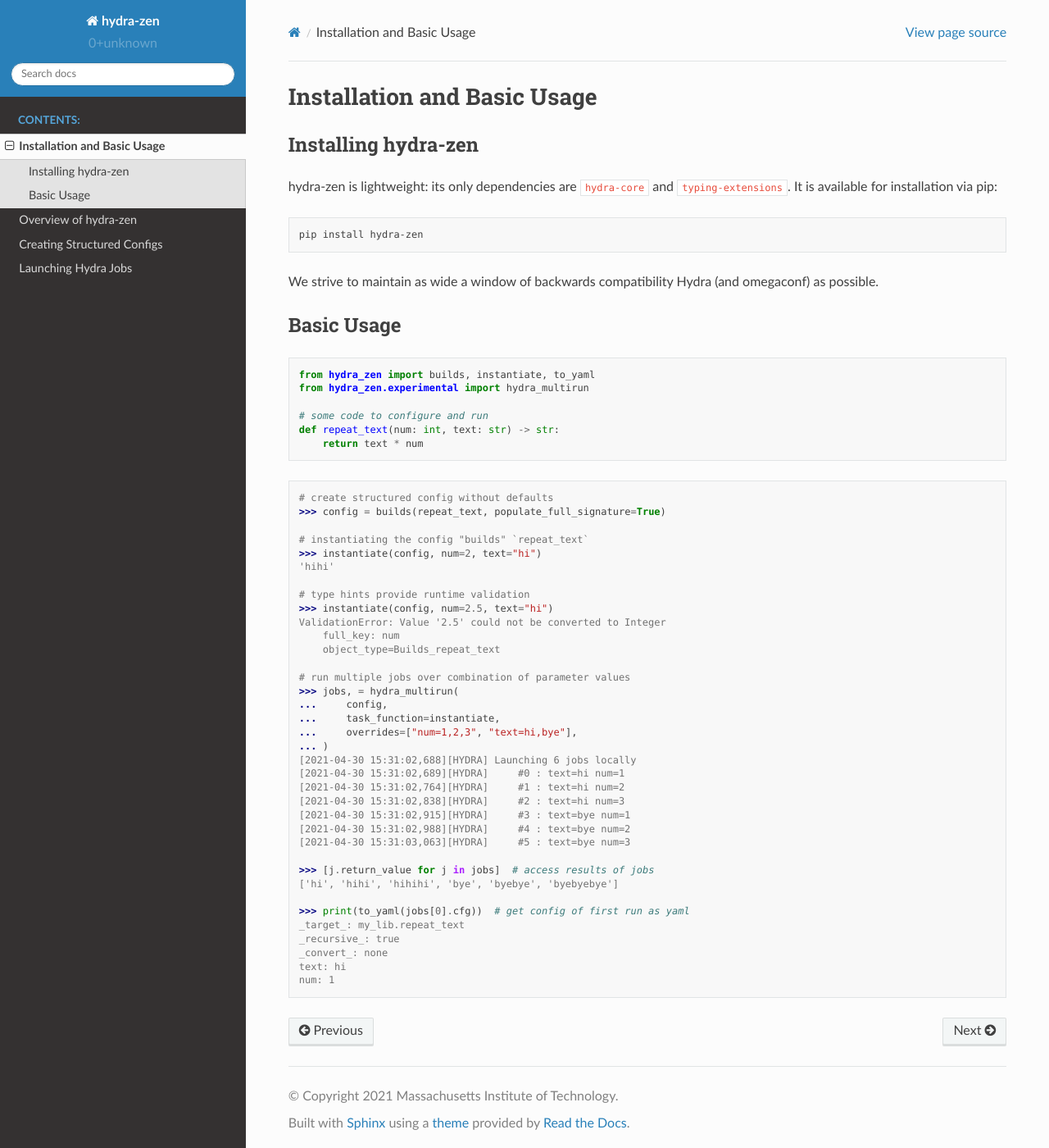
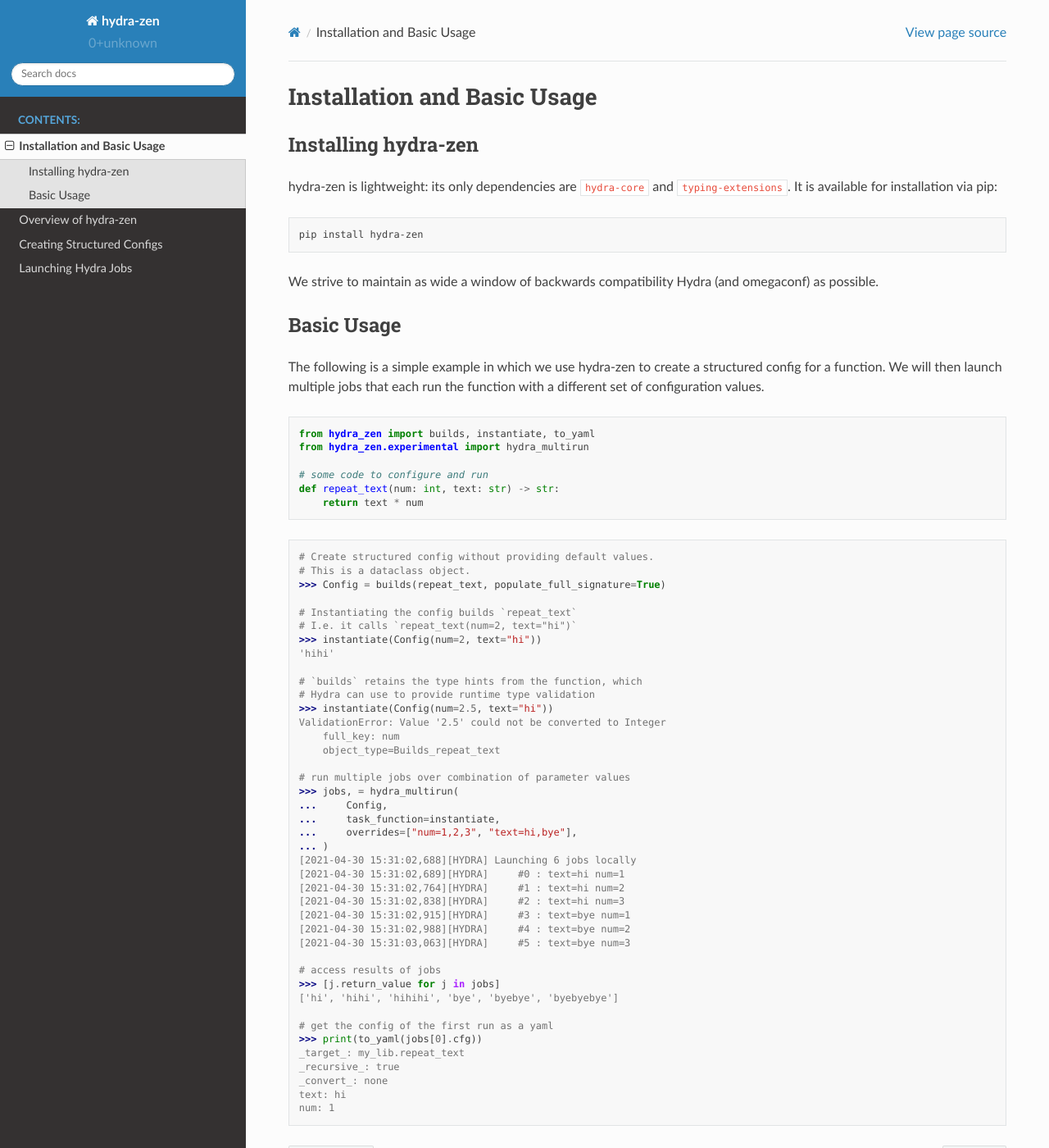
Before and after one commit to mit-ll-responsible-ai/hydra-zen, a Sphinx documentation site: the page built from docs/source/installation.rst, in a window 1280 px wide and 1400 px high. Shown: the whole window at 82% size. Built offline with Sphinx 7.4.7 and the Read the Docs theme 2.0.0, drawn with Linux system fonts in a browser that asks for light colours.

Commit message:
add docs for hydrated_dataclass, and touchup basic usage

```diff
--- /dev/null
+++ b/docs/source/generated/hydra_zen.hydrated_dataclass.rst
@@ -0,0 +1,6 @@
+hydrated_dataclass
+==================
+
+.. currentmodule:: hydra_zen
+
+.. autofunction:: hydrated_dataclass
--- a/docs/source/installation.rst
+++ b/docs/source/installation.rst
@@ -17,6 +17,9 @@
 Basic Usage
 -----------
 
+The following is a simple example in which we use hydra-zen to create a structured config for a function.
+We will then launch multiple jobs that each run the function with a different set of configuration values.
+
 .. code-block:: python
 
    from hydra_zen import builds, instantiate, to_yaml
@@ -28,22 +31,25 @@
 
 .. code-block:: pycon
 
-   # create structured config without defaults
-   >>> config = builds(repeat_text, populate_full_signature=True)
+   # Create structured config without providing default values.
+   # This is a dataclass object.
+   >>> Config = builds(repeat_text, populate_full_signature=True)
 
-   # instantiating the config "builds" `repeat_text`
-   >>> instantiate(config, num=2, text="hi")
+   # Instantiating the config builds `repeat_text`
+   # I.e. it calls `repeat_text(num=2, text="hi")`
+   >>> instantiate(Config(num=2, text="hi"))
    'hihi'
 
-   # type hints provide runtime validation
-   >>> instantiate(config, num=2.5, text="hi")
+   # `builds` retains the type hints from the function, which
+   # Hydra can use to provide runtime type validation
+   >>> instantiate(Config(num=2.5, text="hi"))
    ValidationError: Value '2.5' could not be converted to Integer
        full_key: num
        object_type=Builds_repeat_text
 
    # run multiple jobs over combination of parameter values
    >>> jobs, = hydra_multirun(
-   ...     config,
+   ...     Config,
    ...     task_function=instantiate,
    ...     overrides=["num=1,2,3", "text=hi,bye"],
    ... )
@@ -55,10 +61,12 @@
    [2021-04-30 15:31:02,988][HYDRA] 	#4 : text=bye num=2
    [2021-04-30 15:31:03,063][HYDRA] 	#5 : text=bye num=3
 
-   >>> [j.return_value for j in jobs]  # access results of jobs
+   # access results of jobs
+   >>> [j.return_value for j in jobs]
    ['hi', 'hihi', 'hihihi', 'bye', 'byebye', 'byebyebye']
 
-   >>> print(to_yaml(jobs[0].cfg))  # get config of first run as yaml
+   # get the config of the first run as a yaml
+   >>> print(to_yaml(jobs[0].cfg))
    _target_: my_lib.repeat_text
    _recursive_: true
    _convert_: none
--- a/docs/source/structured_configs.rst
+++ b/docs/source/structured_configs.rst
@@ -9,3 +9,4 @@
 
    builds
    just
+   hydrated_dataclass
```
Also changed, not shown: 1 other file.
